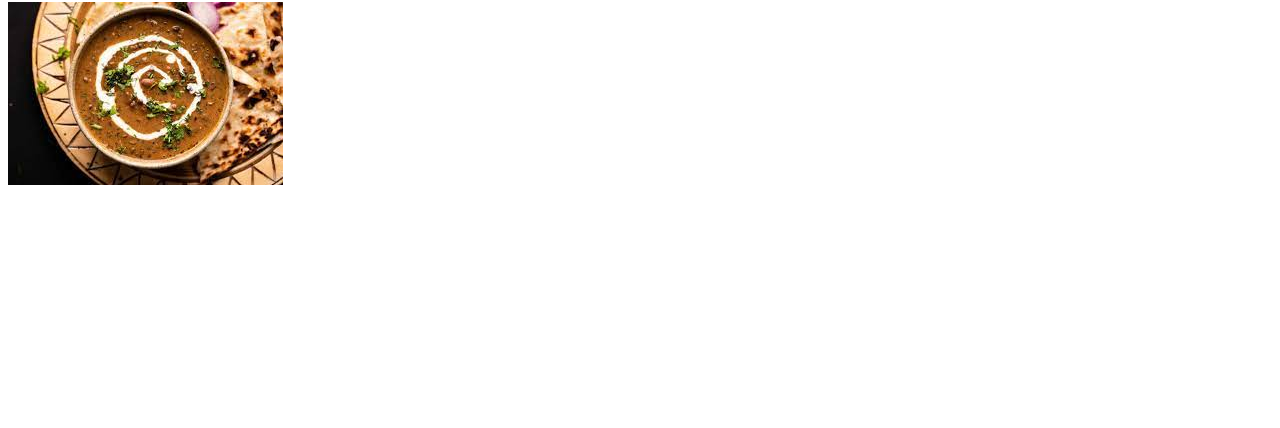
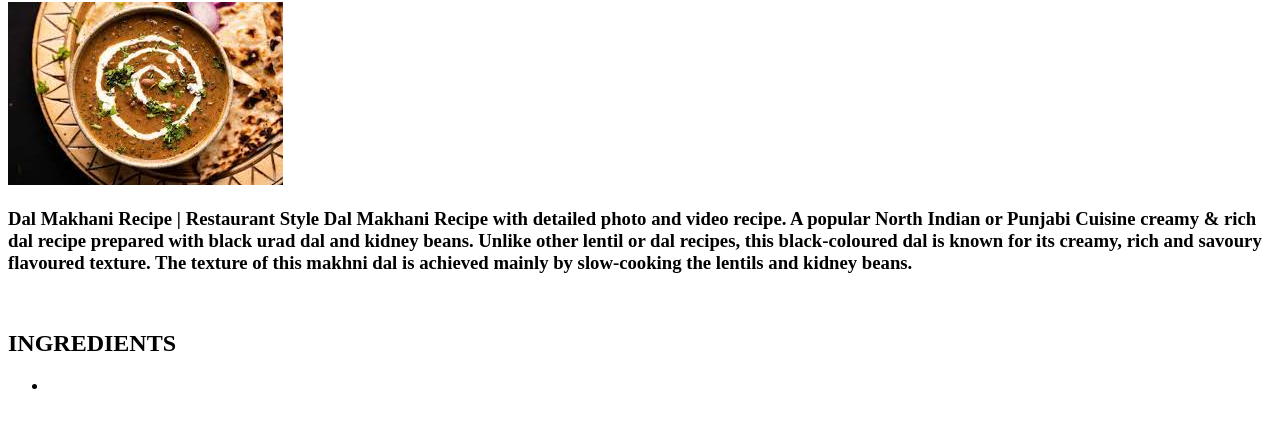
Before and after one commit to tanyaachaturvedi/odin-recipes, a plain HTML site: page recipes/dal_makhani.html in a window 1280 px wide. Shown: the part 78-506 px from the top of the page. Drawn offline with Linux system fonts and the light colour scheme.

Commit message:
modified recipes page

```diff
--- a/recipes/dal_makhani.html
+++ b/recipes/dal_makhani.html
@@ -9,5 +9,11 @@
 <body>
    <h1>Dal Makhani</h1>
    <img src="../images/dalmakhani.jpeg">
+   <h3>Dal Makhani Recipe | Restaurant Style Dal Makhani Recipe with detailed photo and video recipe. A popular North Indian or Punjabi Cuisine creamy & rich dal recipe prepared with black urad dal and kidney beans. Unlike other lentil or dal recipes, this black-coloured dal is known for its creamy, rich and savoury flavoured texture. The texture of this makhni dal is achieved mainly by slow-cooking the lentils and kidney beans.</h3>
+   <br>
+   <h2>INGREDIENTS</h2>
+   <ul>
+    <li></li>
+   </ul>
 </body>
 </html>
```
